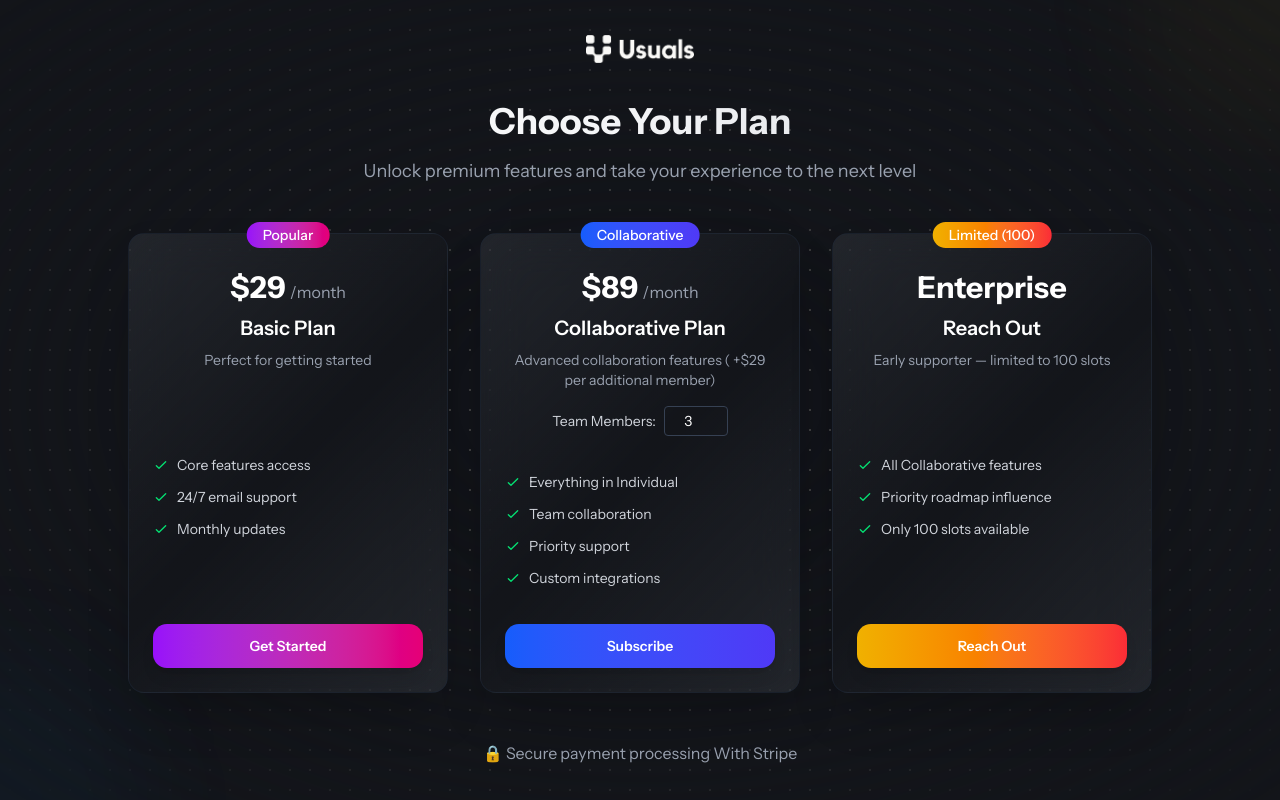
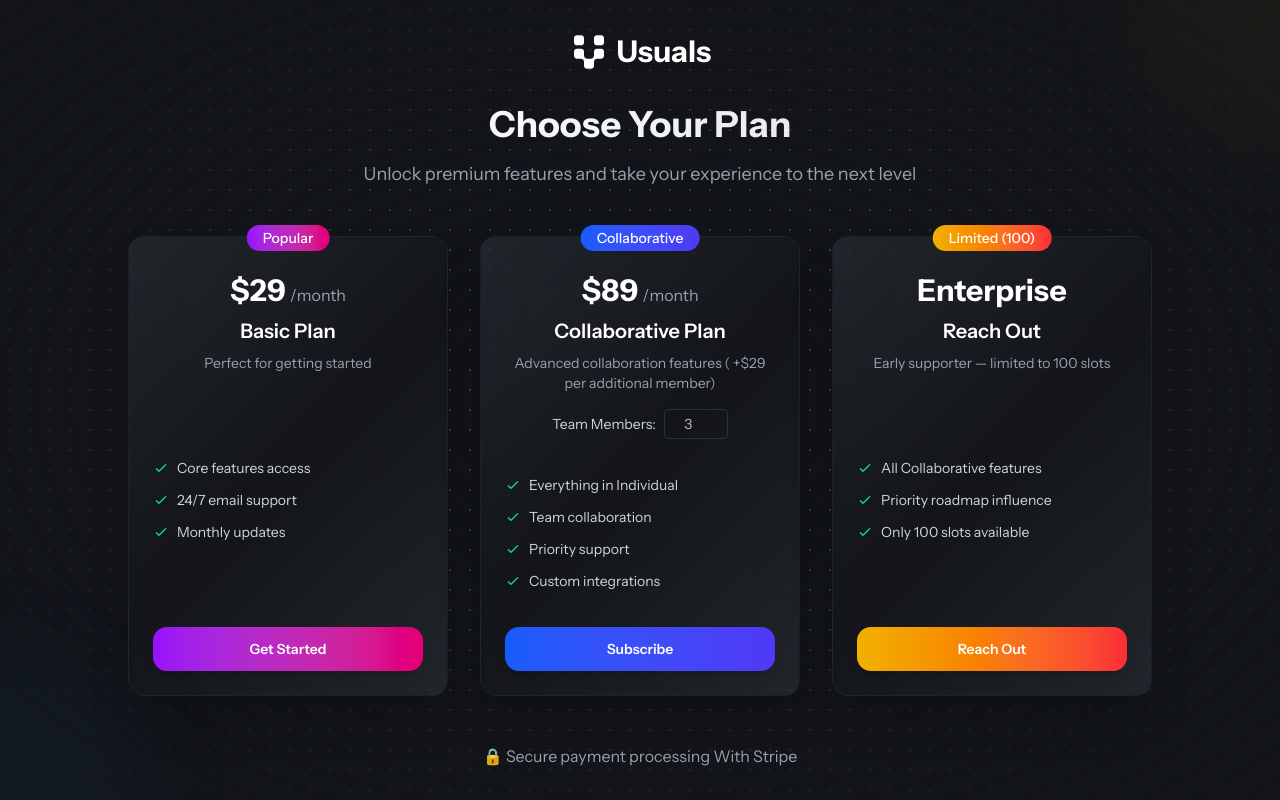
Before and after one commit to Vibe-Editor/home, a Next.js app: page /pricing in a window 1280 px wide. Built offline with nearby package versions, Linux system fonts and the light colour scheme.

Commit message:
update logo references and improve navbar layout

```diff
--- a/src/app/layout.tsx
+++ b/src/app/layout.tsx
@@ -42,7 +42,7 @@
   return (
     <html lang="en">
       <head>
-        <link rel="icon" type="image/png" href="/image.png" />
+        <link rel="icon" type="image/png" href="/Usuals Logo.svg" />
       </head>
       <body
         className={`${instrumentSans.className} antialiased`}
--- a/src/app/page.tsx
+++ b/src/app/page.tsx
@@ -4,8 +4,7 @@
 import { useState, type ChangeEvent, type FormEvent } from "react"
 import { useRouter } from "next/navigation"
 import { cn } from "@/lib/utils"
-import { helioConfig } from "@/lib/helio-config"
-import Image from "next/image"
+
 
 function Navbar() {
   const router = useRouter()
@@ -13,10 +12,11 @@
   return (
     <nav className="w-full fixed top-0 left-0 flex items-center justify-between py-4 px-4 sm:px-8 z-50">
       <div
-        className="text-xl sm:text-2xl font-normal tracking-wide text-[#fcc60e] cursor-pointer"
+        className="text-xl sm:text-2xl font-normal tracking-wide cursor-pointer flex items-center"
         onClick={() => router.push("/")}
       >
-        <img src='./image.png' className="w-28 h-28 object-contain inline-block align-middle ml-72" />
+        <img src='./Usuals Logo.svg' className="w-12 h-12 object-contain inline-block align-middle ml-64 mt-7" />
+        <span className="text-white font-bold text-4xl mt-5 ml-2">Usuals</span>
       </div>
     </nav>
   )
--- a/src/app/pricing/page.tsx
+++ b/src/app/pricing/page.tsx
@@ -30,7 +30,7 @@
     }
   };
 
-  const [collabMembers, setCollabMembers] = React.useState(3);
+  const collabMembers = 3;
 
   return (
     <div className="min-h-screen relative overflow-hidden bg-[#13151a] text-white">
@@ -48,9 +48,10 @@
       <div className="relative min-h-screen flex items-center justify-center p-6">
         <div className="text-center max-w-6xl mx-auto">
           {/* Logo Section */}
-          <div className="mb-8">
-            <Link href="/" className="inline-block">
-              <Image src="/image.png" alt="Usuals Logo" width={28} height={28} className="mx-auto h-7 w-auto" />
+          <div className="mb-8 flex items-center justify-center">
+            <Link href="/" className="flex items-center justify-center gap-2">
+              <Image src="/Usuals Logo.svg" alt="Usuals Logo" width={40} height={40} className="h-10 w-10" />
+              <span className="text-white font-bold text-3xl">Usuals</span>
             </Link>
           </div>
 
@@ -142,10 +143,9 @@
                     <input
                       id="teamMembers"
                       type="number"
-                      min={0}
-                      value={collabMembers}
-                      onChange={(e) => setCollabMembers(parseInt(e.target.value, 10) || 0)}
-                      className="w-16 bg-transparent border border-gray-700 rounded text-center text-white text-sm py-1 focus:outline-none"
+                      value={3}
+                      readOnly
+                      className="w-16 bg-transparent border border-gray-700 rounded text-center text-white text-sm py-1 opacity-70 pointer-events-none"
                     />
                   </div>
                 </div>
```
Also changed, not shown: public/Usuals Logo.svg (added).
